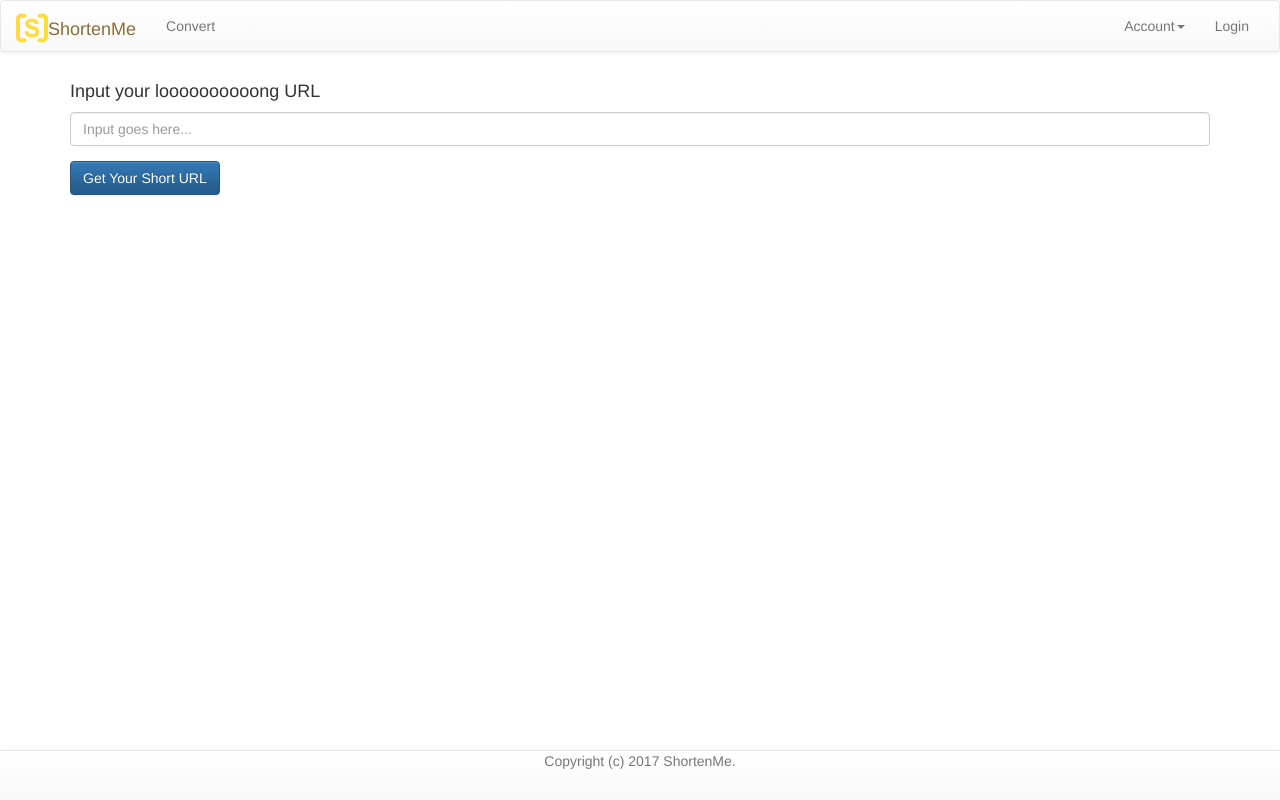
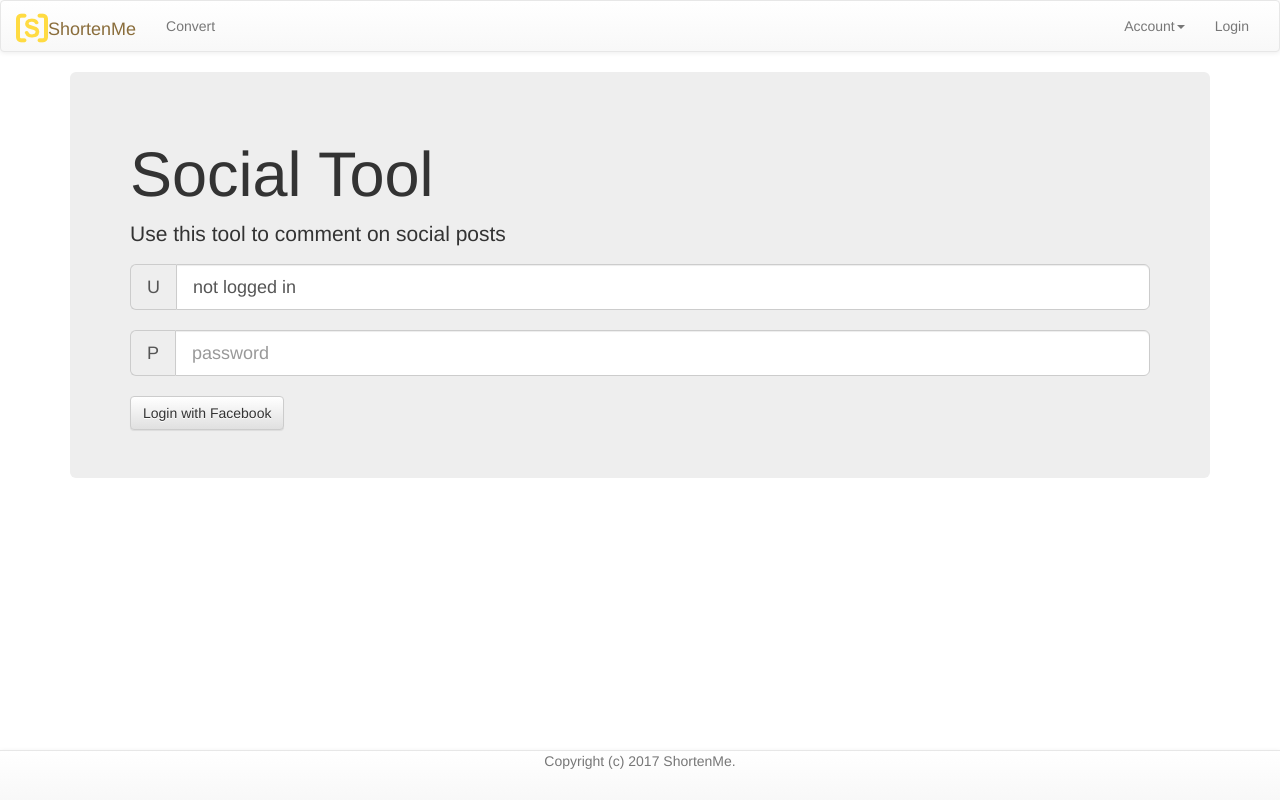
Before and after one commit to LeonMiao/urlShortener-app, an Angular app: page / in a window 1280 px wide. Built offline with nearby package versions, Linux system fonts and the light colour scheme; no server answers.

Commit message:
added facebook auth

```diff
--- a/src/app/app.routing.ts
+++ b/src/app/app.routing.ts
@@ -11,12 +11,12 @@ import { LoginComponent} from './login/login.component';
 //import { List2Component } from './newList/list2.component';
 
 const routes: Routes = [
-    { path: '', component: ConvertComponent },
+    { path: '', component: LoginComponent },
     { path: 'list', component: ListsComponent },
     { path: 'list/:id', component: ListComponent},
     { path: 'url', component: ConvertComponent},
-    { path: 'url/:shortUrl', component: ConvertedComponent},
-    { path: 'login', component: LoginComponent}
+    { path: 'url/:shortUrl', component: ConvertedComponent}//,
+    //{ path: 'login', component: LoginComponent}
 ];
 
 export const routing = RouterModule.forRoot(routes);
--- a/src/app/converted/converted.component.ts
+++ b/src/app/converted/converted.component.ts
@@ -44,12 +44,12 @@ export class ConvertedComponent implements OnInit {
         this.outputShortUrl = result.shortUrl;
         console.log("outputShortUrl length: " + this.outputShortUrl.length);
 
-        this.outPutShortUrlToShow = 'http://localhost:8080/' + this.outputShortUrl;
+        this.outPutShortUrlToShow = 'http://localhost:8080/redirect/' + this.outputShortUrl;
         this.outputEmoji = result.emojiLink;
 
         console.log("emojiLink length: " + this.outputEmoji.length);
 
-        this.outPutEmojiToShow = 'http://localhost:8080/' + this.outputEmoji;
+        this.outPutEmojiToShow = 'http://localhost:8080/redirect/' + this.outputEmoji;
 
       },
       () => console.log('Error calling REST'),
--- a/src/app/login/login.component.html
+++ b/src/app/login/login.component.html
@@ -1,4 +1,4 @@
-<div class="container" ng-show="toggle">
+<!--<div class="container" ng-show="toggle">
   <div class="row" style="margin-top: 50px">
     <div [hidden]="!switchElement" class="col-md-4 col-md-offset-4">
       <h3>Login</h3>
@@ -48,7 +48,42 @@
       </div>
     </div>
   </div>
+</div>-->
+
+<!--<div class="container theme-showcase">
+	<div class="jumbotron">
+		<h1>To Do List</h1>
+		<p>Keep track of all of things you need to do by creating lists and sharing items with friends.</p>
+		<p>
+			<a [routerLink]="['/list']" class="btn btn-lg btn-primary" role="button">View</a>
+		</p>
+	</div>
+</div> -->
+
+<div class="container theme-showcase">
+	<div class="jumbotron">
+		<h1>Social Tool</h1>
+		<p>Use this tool to comment on social posts</p>
+		<div>
+			<div class="input-group input-group-lg">
+				<span class="input-group-addon" id="sizing-addon1">U</span>
+  				<input type="text" class="form-control" placeholder="username" [(ngModel)]="username">
+			</div>
+			<br>
+			<div class="input-group input-group-lg">
+				<span class="input-group-addon" id="sizing-addon2">P</span>
+  				<input type="text" class="form-control" placeholder="password" [(ngModel)]="password">
+			</div>
+			<br>
+			<!--<a href="/auth/google" class="btn btn-default">Login with Google</a>-->
+			<a href="/auth/facebook" class="btn btn-default">Login with Facebook</a>
+			<!--<button (click)="onClick()" class="btn btn-default" type="button">Login with Google</button>-->
+		</div>
+	</div>
 </div>
+
+
+
 
 <!--
 <div class="container" ng-show"toggle">
--- a/src/app/login/login.component.ts
+++ b/src/app/login/login.component.ts
@@ -1,5 +1,8 @@
 import { Component, OnInit } from '@angular/core';
 import { Router, Params } from '@angular/router';
+import { UrlShortenerService } from '../url-shortener.service';
+import IAccountModel from '../share/IAccountModel';
+
 
 @Component({
   selector: 'app-login',
@@ -8,12 +11,26 @@ import { Router, Params } from '@angular/router';
 })
 export class LoginComponent implements OnInit {
 
-  switchElement = true
-  ;
-  router$:Router;
+  //switchElement = true;
+  username: string;
+  password: string;
+  router$: Router;
+  urlShortener$: UrlShortenerService;
 
-  constructor(_router: Router ) {
+
+  constructor(_router: Router, _urlShortener: UrlShortenerService) {
     this.router$ = _router;
+    this.urlShortener$ = _urlShortener;
+
+    this.urlShortener$.getUserInfo()
+      .subscribe(
+      result => {
+        this.username = result.displayName;
+        this.password = result.emails[0].value;
+      },
+      () => { this.username = "not logged in" },
+      () => console.log('REST call' + this.username)
+      );
   }
 
   ngOnInit() {
--- a/src/app/url-shortener.service.ts
+++ b/src/app/url-shortener.service.ts
@@ -5,8 +5,29 @@ import 'rxjs/add/operator/map';
 @Injectable()
 export class UrlShortenerService {
   host: string = 'http://localhost:8080';
+  //host: string = 'http://localhost:4200';
+
+  userId: string = "";
 
   constructor(private http: Http) { }
+
+  //=======================
+
+  setUserid(uId: string) {
+    this.userId = uId;
+  }
+
+  // validateLUsernameInfo(username: string) {
+  //   return this.http.get(this.host + '/api/user/username/' + username)
+  //     .map(response => response.json());
+  // }
+
+  getUserInfo() {
+    return this.http.get(this.host + '/auth/userdata')
+      .map(response => response.json());
+  }
+
+  //=======================
 
   getAllAccounts() {
     return this.http.get(this.host + '/app/account/')
```
